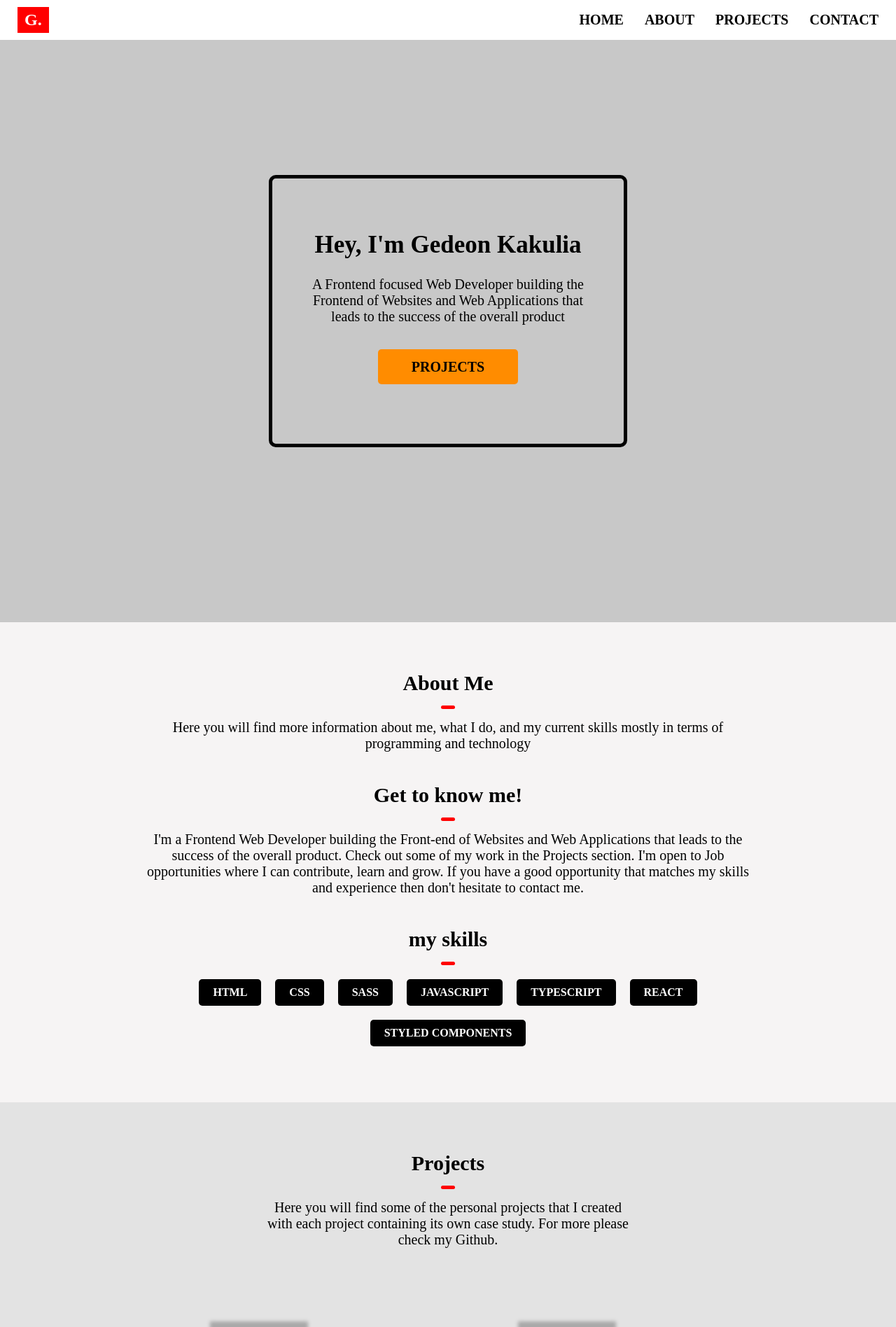
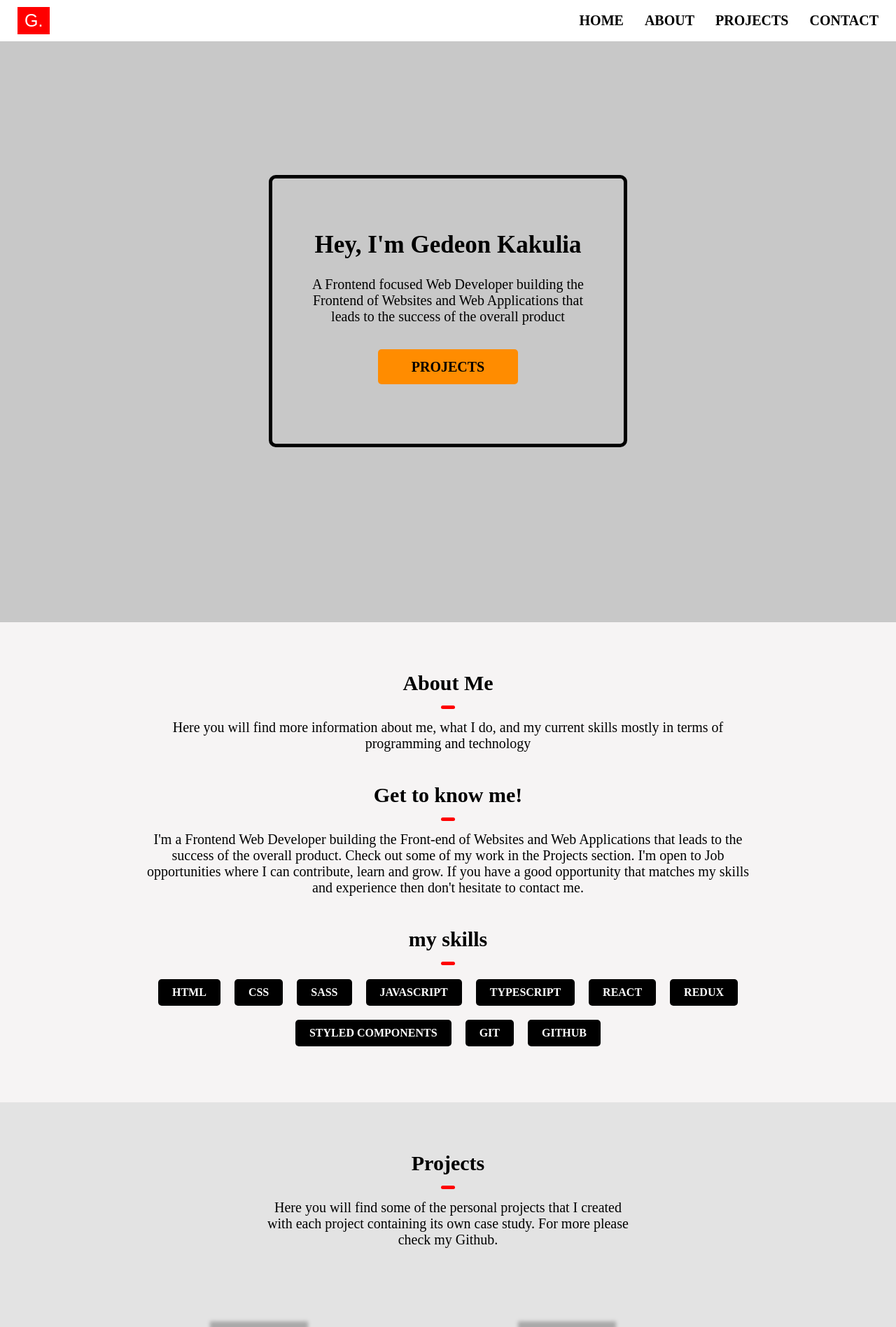
Before and after one commit to Milltiades/My-Portfolio, a React (Vite) app: page / in a window 1280 px wide. Shown: the top 1896 px of the page at 70% size. Built offline with nearby package versions, Linux system fonts and the light colour scheme.

Commit message:
add refresh function on logo button

```diff
--- a/src/App.tsx
+++ b/src/App.tsx
@@ -33,7 +33,7 @@ function App() {
       <GlobalStyles />
       <Header style={{ position: "fixed" }}>
         <LogoDiv>
-          <h2>G.</h2>
+          <LogoButton onClick={() => window.location.reload()}>G. </LogoButton>
         </LogoDiv>
         <ButtonMenu onClick={() => setIsClicked(!isClicked)}>
           <div style={{ display: !isClicked ? "flex" : "none" }}>
@@ -133,7 +133,10 @@ function App() {
           <Skill>javascript</Skill>
           <Skill>typescript</Skill>
           <Skill>react</Skill>
+          <Skill>Redux</Skill>
           <Skill>styled components</Skill>
+          <Skill>Git</Skill>
+          <Skill>GitHub</Skill>
         </SkillsDiv>
       </AboutDiv>
       <ProjectsDiv ref={refP}>
@@ -298,6 +301,18 @@ function App() {
 }
 
 export default App;
+
+const LogoButton = styled.button`
+border: none;
+background: transparent;
+color: white;
+font-size: 25px;
+cursor: pointer;
+transition: all .3s ease;
+:hover {
+  background: #ff4242;
+}
+`
 
 const ProDivInside = styled.div`
   @media (width > 1200px) {
@@ -645,11 +660,15 @@ const MenuDivBar = styled.div`
 const LogoDiv = styled.div`
   padding: 5px 10px;
   background: red;
+  transition: all .3s ease;
 
   color: white;
   @media (width> 1200px) {
     margin-left: 15px;
   }
+  :hover {
+  background: #ff4242;
+}
 `;
 
 const ButtonMenu = styled.button`
```
